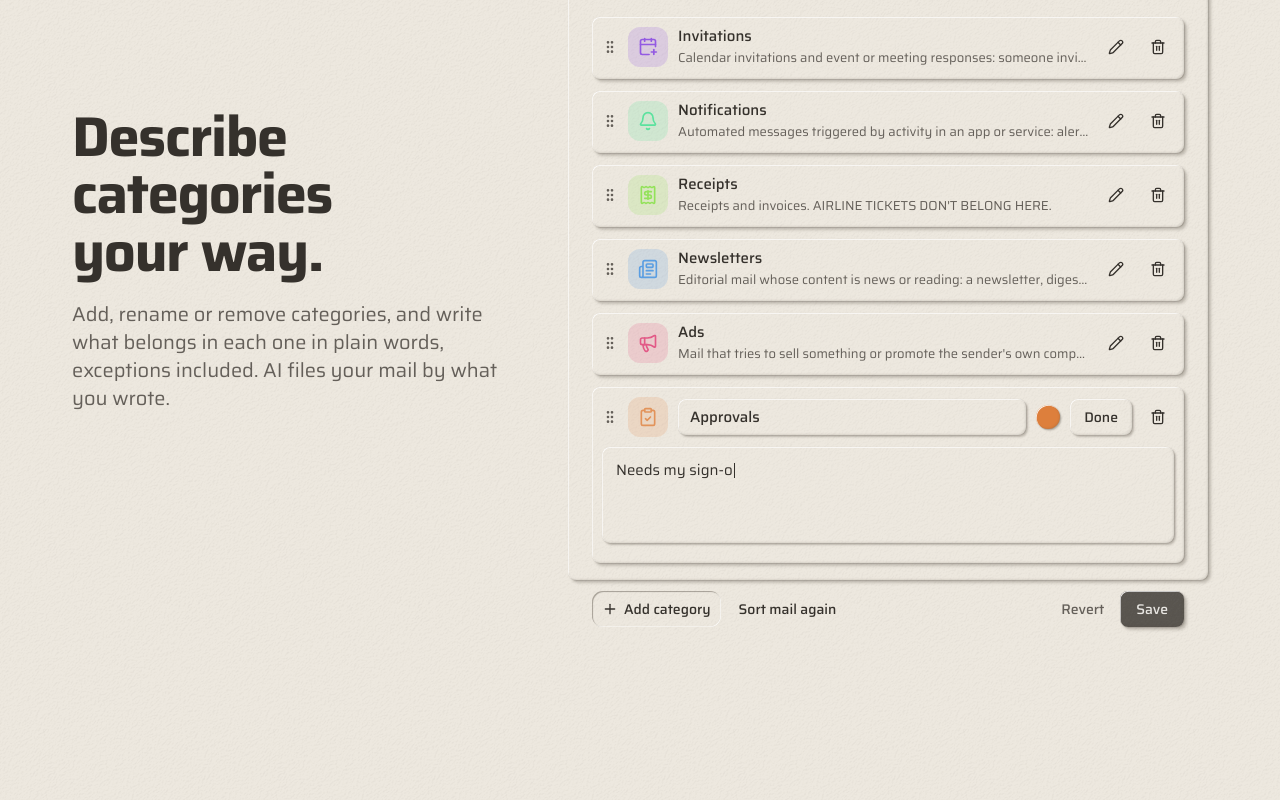
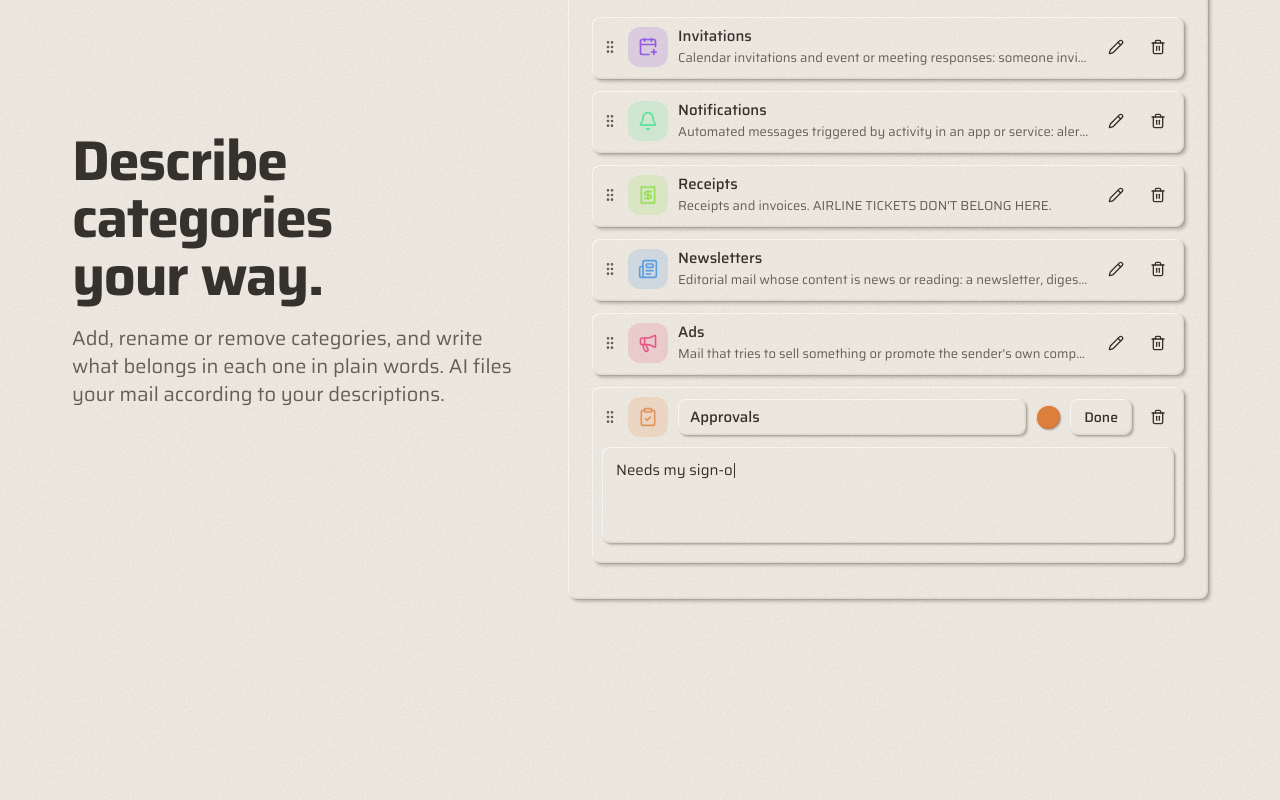
Before and after one commit to nicolasakf/minimail-website, a React (Vite) app: page / in a window 1280 px wide. Shown: the part 7735-8535 px from the top of the page. Built offline with nearby package versions, Linux system fonts and the light colour scheme.

Commit message:
Categories editor: drop the button row; the card hugs its rows
Co-Authored-By: Claude Sonnet 5.5 <noreply@anthropic.com>

```diff
--- a/src/scenes/categories.tsx
+++ b/src/scenes/categories.tsx
@@ -5,9 +5,9 @@
  */
 import { useRef } from "react";
 import { motion } from "motion/react";
-import { Bell, CalendarPlus, ClipboardCheck, GripVertical, Megaphone, Newspaper, Pencil, Plus, Receipt, Trash2, type LucideIcon } from "lucide-react";
+import { Bell, CalendarPlus, ClipboardCheck, GripVertical, Megaphone, Newspaper, Pencil, Receipt, Trash2, type LucideIcon } from "lucide-react";
 
-import { FLAT_KEY, FLAT_KEY_IN } from "@/components/ui/keys";
+import { FLAT_KEY_IN } from "@/components/ui/keys";
 import { cn } from "@/lib/utils";
 import { CATEGORIES } from "~/lib/demo";
 import { EASE, useLoop, useTyping } from "~/lib/motion";
@@ -15,7 +15,7 @@ import { Lead, Reveal, Section, Title } from "~/parts/site";
 import { Stage } from "~/parts/stage";
 
 const W = 640;
-const H = 640;
+const H = 660;
 
 const describe = (id: string) => CATEGORIES.find((c) => c.id === id)!.description;
 
@@ -34,8 +34,8 @@ export function CategoriesSection() {
         <div>
           <Title>Describe categories your way.</Title>
           <Lead className="mt-5">
-            Add, rename or remove categories, and write what belongs in each one in plain words, exceptions included. AI files
-            your mail by what you wrote.
+            Add, rename or remove categories, and write what belongs in each one in plain words. AI files
+            your mail according to your descriptions.
           </Lead>
         </div>
         <Reveal>
@@ -93,28 +93,12 @@ function EditorScene() {
 
   return (
     <div ref={ref} className="absolute inset-0">
-      <div className="plate-1 corner-squircle absolute inset-0 flex flex-col rounded-[30px] p-6">
+      <div className="plate-1 corner-squircle absolute inset-x-0 top-0 flex flex-col rounded-[30px] p-6">
         <h3 className="text-[22px] font-semibold">Categories</h3>
         <div className="mt-5 flex flex-col">
           {rows.map((row) => (
             <EditorRow key={row.id} row={row} />
           ))}
-        </div>
-        <div className="mt-auto flex items-center gap-2 pt-4 text-sm font-medium">
-          <span className={cn("flex h-9 items-center gap-1.5 rounded-[11px] px-2.5 transition-all duration-150", step === 3 ? "shadow-pressed" : FLAT_KEY)}>
-            <Plus className="size-4" /> Add category
-          </span>
-          <span className={cn("flex h-9 items-center rounded-[11px] px-2.5", FLAT_KEY)}>Sort mail again</span>
-          <span className="flex-1" />
-          <span className="px-2 text-muted-foreground">Revert</span>
-          <span
-            className={cn(
-              "grain corner-squircle flex h-9 items-center rounded-[11px] px-4 transition-all duration-300",
-              step === 6 ? "bg-primary text-primary-foreground shadow-pressed" : "bg-primary/80 text-primary-foreground shadow-raise-1",
-            )}
-          >
-            {step === 6 ? "Saved" : "Save"}
-          </span>
         </div>
       </div>
     </div>
```
